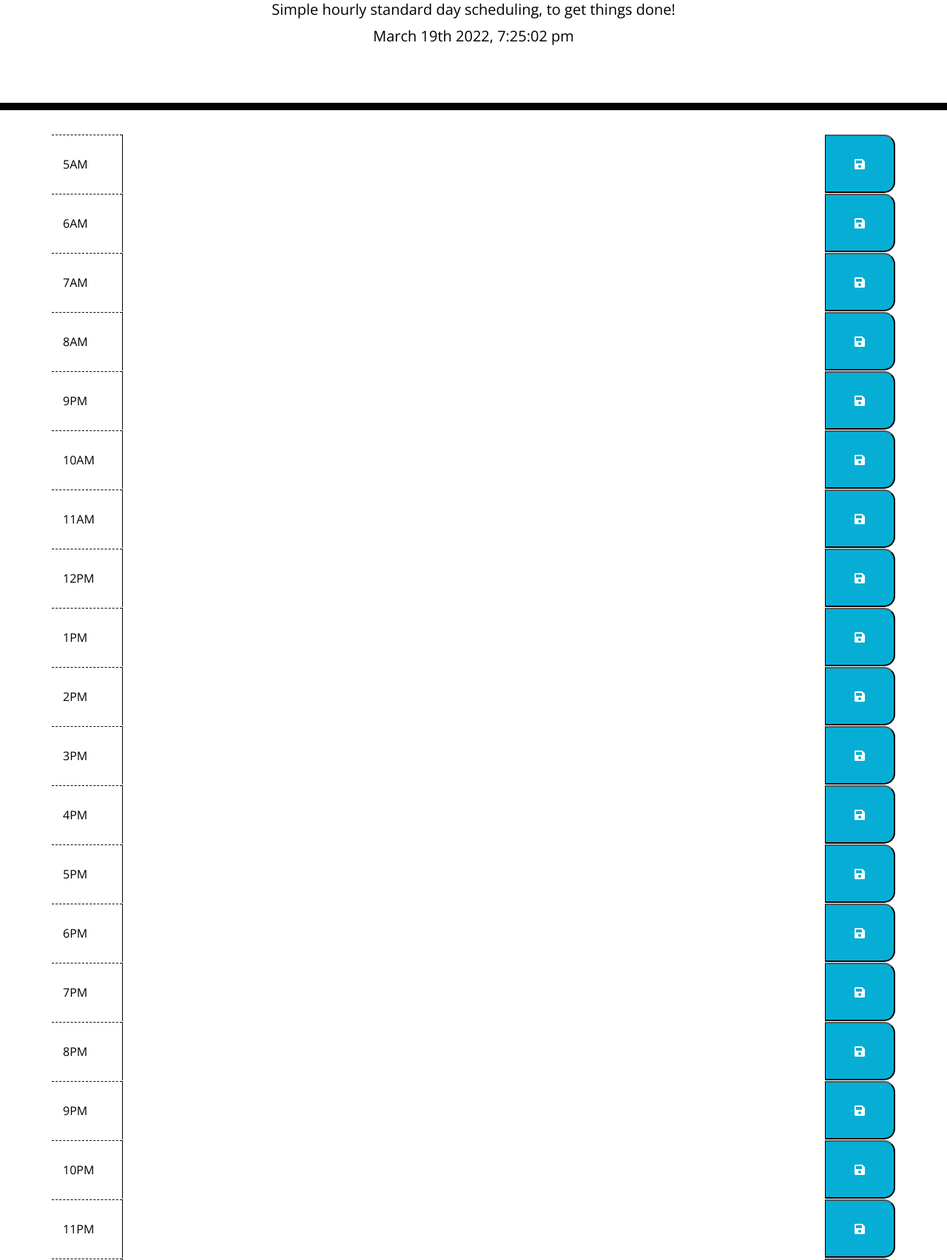
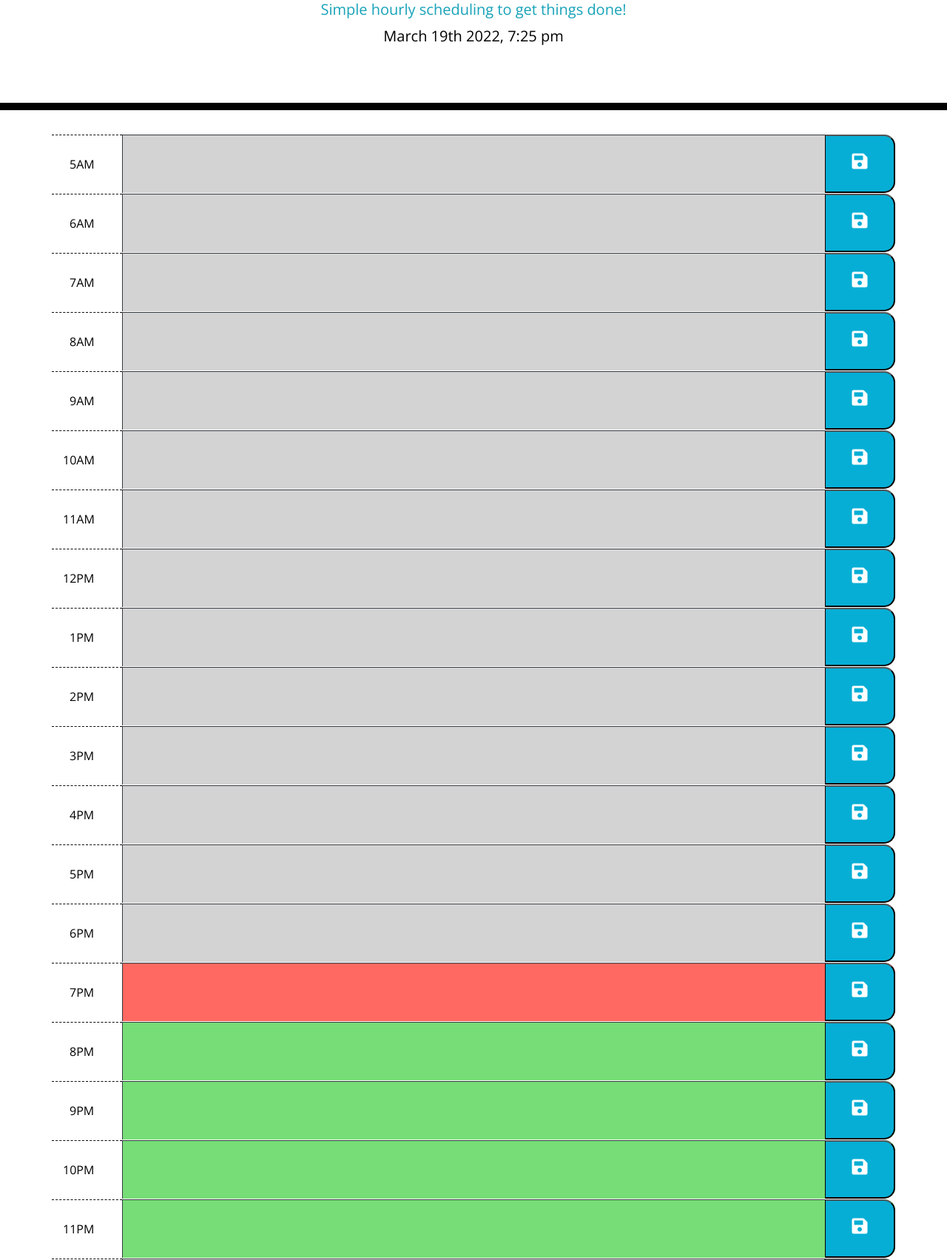
Before and after one commit to ConstanceDesign/Doer, a plain HTML site: page Develop/index.html in a window 1280 px wide. Shown: the part 155-1859 px from the top of the page at 74% size. Drawn offline with nearby package versions, Linux system fonts and the light colour scheme.

Commit message:
final updates

```diff
--- a/Develop/index.html
+++ b/Develop/index.html
@@ -24,113 +24,149 @@
 
   <body>
     <header class="jumbotron">
-      <h1 class="display-3">Doer</h1>
-      <p class="lead">
-        Simple hourly standard day scheduling, to get things done!
-      </p>
+      <h1 class="display-3 font-weight-bold">Doer</h1>
+      <p class="lead text-info">Simple hourly scheduling to get things done!</p>
       <p id="currentDay" class="lead"></p>
     </header>
     <div class="container">
-      <!-- Timeblocks go here -->
-      <section class="time-block row">
-        <div class="hour d-flex col-md-1 align-items-center">5AM</div>
-        <textarea class="description col-md-10"></textarea>
-        <button class="saveBtn col-md-1"><i class="fas fa-save"></i></button>
+      <!-- timeblocks (id in military time) -->
+      <section class="time-block row" id="5">
+        <div class="hour 5am d-flex col-md-1 align-items-center pl-4">5AM</div>
+        <textarea
+          class="description col-md-10 border-top border-dark"
+        ></textarea>
+        <button class="saveBtn col-md-1"><i class="fas fa-save h4"></i></button>
       </section>
-      <section class="time-block row">
-        <div class="hour d-flex col-md-1 align-items-center">6AM</div>
-        <textarea class="description col-md-10"></textarea>
-        <button class="saveBtn col-md-1"><i class="fas fa-save"></i></button>
+      <section class="time-block row" id="6">
+        <div class="hour 6am d-flex col-md-1 align-items-center pl-4">6AM</div>
+        <textarea
+          class="description col-md-10 border-top border-dark"
+        ></textarea>
+        <button class="saveBtn col-md-1"><i class="fas fa-save h4"></i></button>
       </section>
-      <section class="time-block row">
-        <div class="hour d-flex col-md-1 align-items-center">7AM</div>
-        <textarea class="description col-md-10"></textarea>
-        <button class="saveBtn col-md-1"><i class="fas fa-save"></i></button>
+      <section class="time-block row" id="7">
+        <div class="hour 7am d-flex col-md-1 align-items-center pl-4">7AM</div>
+        <textarea
+          class="description col-md-10 border-top border-dark"
+        ></textarea>
+        <button class="saveBtn col-md-1"><i class="fas fa-save h4"></i></button>
       </section>
-      <section class="time-block row">
-        <div class="hour d-flex col-md-1 align-items-center">8AM</div>
-        <textarea class="description col-md-10"></textarea>
-        <button class="saveBtn col-md-1"><i class="fas fa-save"></i></button>
+      <section class="time-block row" id="8">
+        <div class="hour 8am d-flex col-md-1 align-items-center pl-4">8AM</div>
+        <textarea
+          class="description col-md-10 border-top border-dark"
+        ></textarea>
+        <button class="saveBtn col-md-1"><i class="fas fa-save h4"></i></button>
       </section>
-      <section class="time-block row">
-        <div class="hour d-flex col-md-1 align-items-center">9PM</div>
-        <textarea class="description col-md-10"></textarea>
-        <button class="saveBtn col-md-1"><i class="fas fa-save"></i></button>
+      <section class="time-block row" id="9">
+        <div class="hour 9am d-flex col-md-1 align-items-center pl-4">9AM</div>
+        <textarea
+          class="description col-md-10 border-top border-dark"
+        ></textarea>
+        <button class="saveBtn col-md-1"><i class="fas fa-save h4"></i></button>
       </section>
-      <section class="time-block row">
-        <div class="hour d-flex col-md-1 align-items-center">10AM</div>
-        <textarea class="description col-md-10"></textarea>
-        <button class="saveBtn col-md-1"><i class="fas fa-save"></i></button>
+      <section class="time-block row" id="10">
+        <div class="hour 10am d-flex col-md-1 align-items-center">10AM</div>
+        <textarea
+          class="description col-md-10 border-top border-dark"
+        ></textarea>
+        <button class="saveBtn col-md-1"><i class="fas fa-save h4"></i></button>
       </section>
-      <section class="time-block row">
-        <div class="hour d-flex col-md-1 align-items-center">11AM</div>
-        <textarea class="description col-md-10"></textarea>
-        <button class="saveBtn col-md-1"><i class="fas fa-save"></i></button>
+      <section class="time-block row" id="11">
+        <div class="hour 11am d-flex col-md-1 align-items-center">11AM</div>
+        <textarea
+          class="description col-md-10 border-top border-dark"
+        ></textarea>
+        <button class="saveBtn col-md-1"><i class="fas fa-save h4"></i></button>
       </section>
-      <section class="time-block row">
-        <div class="hour d-flex col-md-1 align-items-center">12PM</div>
-        <textarea class="description col-md-10"></textarea>
-        <button class="saveBtn col-md-1"><i class="fas fa-save"></i></button>
+      <section class="time-block row" id="12">
+        <div class="hour 12am d-flex col-md-1 align-items-center">12PM</div>
+        <textarea
+          class="description col-md-10 border-top border-dark"
+        ></textarea>
+        <button class="saveBtn col-md-1"><i class="fas fa-save h4"></i></button>
       </section>
-      <section class="time-block row">
-        <div class="hour d-flex col-md-1 align-items-center">1PM</div>
-        <textarea class="description col-md-10"></textarea>
-        <button class="saveBtn col-md-1"><i class="fas fa-save"></i></button>
+      <section class="time-block row" id="13">
+        <div class="hour 1pm d-flex col-md-1 align-items-center pl-4">1PM</div>
+        <textarea
+          class="description col-md-10 border-top border-dark"
+        ></textarea>
+        <button class="saveBtn col-md-1"><i class="fas fa-save h4"></i></button>
       </section>
-      <section class="time-block row">
-        <div class="hour d-flex col-md-1 align-items-center">2PM</div>
-        <textarea class="description col-md-10"></textarea>
-        <button class="saveBtn col-md-1"><i class="fas fa-save"></i></button>
+      <section class="time-block row" id="14">
+        <div class="hour 2pm d-flex col-md-1 align-items-center pl-4">2PM</div>
+        <textarea
+          class="description col-md-10 border-top border-dark"
+        ></textarea>
+        <button class="saveBtn col-md-1"><i class="fas fa-save h4"></i></button>
       </section>
-      <section class="time-block row">
-        <div class="hour d-flex col-md-1 align-items-center">3PM</div>
-        <textarea class="description col-md-10"></textarea>
-        <button class="saveBtn col-md-1"><i class="fas fa-save"></i></button>
+      <section class="time-block row" id="15">
+        <div class="hour 3pm d-flex col-md-1 align-items-center pl-4">3PM</div>
+        <textarea
+          class="description col-md-10 border-top border-dark"
+        ></textarea>
+        <button class="saveBtn col-md-1"><i class="fas fa-save h4"></i></button>
       </section>
-      <section class="time-block row">
-        <div class="hour d-flex col-md-1 align-items-center">4PM</div>
-        <textarea class="description col-md-10"></textarea>
-        <button class="saveBtn col-md-1"><i class="fas fa-save"></i></button>
+      <section class="time-block row" id="16">
+        <div class="hour 4pm d-flex col-md-1 align-items-center pl-4">4PM</div>
+        <textarea
+          class="description col-md-10 border-top border-dark"
+        ></textarea>
+        <button class="saveBtn col-md-1"><i class="fas fa-save h4"></i></button>
       </section>
-      <section class="time-block row">
-        <div class="hour d-flex col-md-1 align-items-center">5PM</div>
-        <textarea class="description col-md-10"></textarea>
-        <button class="saveBtn col-md-1"><i class="fas fa-save"></i></button>
+      <section class="time-block row" id="17">
+        <div class="hour 5pm d-flex col-md-1 align-items-center pl-4">5PM</div>
+        <textarea
+          class="description col-md-10 border-top border-dark"
+        ></textarea>
+        <button class="saveBtn col-md-1"><i class="fas fa-save h4"></i></button>
       </section>
-      <section class="time-block row">
-        <div class="hour d-flex col-md-1 align-items-center">6PM</div>
-        <textarea class="description col-md-10"></textarea>
-        <button class="saveBtn col-md-1"><i class="fas fa-save"></i></button>
+      <section class="time-block row" id="18">
+        <div class="hour 6pm d-flex col-md-1 align-items-center pl-4">6PM</div>
+        <textarea
+          class="description col-md-10 border-top border-dark"
+        ></textarea>
+        <button class="saveBtn col-md-1"><i class="fas fa-save h4"></i></button>
       </section>
-      <section class="time-block row">
-        <div class="hour d-flex col-md-1 align-items-center">7PM</div>
-        <textarea class="description col-md-10"></textarea>
-        <button class="saveBtn col-md-1"><i class="fas fa-save"></i></button>
+      <section class="time-block row" id="19">
+        <div class="hour 7pm d-flex col-md-1 align-items-center pl-4">7PM</div>
+        <textarea
+          class="description col-md-10 border-top border-dark"
+        ></textarea>
+        <button class="saveBtn col-md-1"><i class="fas fa-save h4"></i></button>
       </section>
-      <section class="time-block row">
-        <div class="hour d-flex col-md-1 align-items-center">8PM</div>
-        <textarea class="description col-md-10"></textarea>
-        <button class="saveBtn col-md-1"><i class="fas fa-save"></i></button>
+      <section class="time-block row" id="20">
+        <div class="hour 8pm d-flex col-md-1 align-items-center pl-4">8PM</div>
+        <textarea
+          class="description col-md-10 border-top border-dark"
+        ></textarea>
+        <button class="saveBtn col-md-1"><i class="fas fa-save h4"></i></button>
       </section>
-      <section class="time-block row">
-        <div class="hour d-flex col-md-1 align-items-center">9PM</div>
-        <textarea class="description col-md-10"></textarea>
-        <button class="saveBtn col-md-1"><i class="fas fa-save"></i></button>
+      <section class="time-block row" id="21">
+        <div class="hour 9pm d-flex col-md-1 align-items-center pl-4">9PM</div>
+        <textarea
+          class="description col-md-10 border-top border-dark"
+        ></textarea>
+        <button class="saveBtn col-md-1"><i class="fas fa-save h4"></i></button>
       </section>
-      <section class="time-block row">
-        <div class="hour d-flex col-md-1 align-items-center">10PM</div>
-        <textarea class="description col-md-10"></textarea>
-        <button class="saveBtn col-md-1"><i class="fas fa-save"></i></button>
+      <section class="time-block row" id="22">
+        <div class="hour 10pm d-flex col-md-1 align-items-center">10PM</div>
+        <textarea
+          class="description col-md-10 border-top border-dark"
+        ></textarea>
+        <button class="saveBtn col-md-1"><i class="fas fa-save h4"></i></button>
       </section>
-      <section class="time-block row">
-        <div class="hour d-flex col-md-1 align-items-center">11PM</div>
-        <textarea class="description col-md-10"></textarea>
-        <button class="saveBtn col-md-1"><i class="fas fa-save"></i></button>
+      <section class="time-block row" id="23">
+        <div class="hour 11pm d-flex col-md-1 align-items-center">11PM</div>
+        <textarea
+          class="description col-md-10 border-top border-dark"
+        ></textarea>
+        <button class="saveBtn col-md-1"><i class="fas fa-save h4"></i></button>
       </section>
-      <section class="time-block row">
-        <div class="hour d-flex col-md-1 align-items-center">12PM</div>
-        <textarea class="description col-md-10"></textarea>
-        <button class="saveBtn col-md-1"><i class="fas fa-save"></i></button>
+      <section class="time-block row" id="0">
+        <div class="hour 12pm d-flex col-md-1 align-items-center">12PM</div>
+        <textarea class="description col-md-10 border border-dark"></textarea>
+        <button class="saveBtn col-md-1"><i class="fas fa-save h4"></i></button>
       </section>
     </div>
     <script src="https://code.jquery.com/jquery-3.4.1.min.js"></script>
--- a/Develop/script.js
+++ b/Develop/script.js
@@ -1,5 +1,59 @@
+// when the app is opened
 $(document).ready(function () {
-  $("#currentDay").text(moment().format("MMMM Do YYYY, h:mm:ss a"));
+  // current date and time are displayed
+  $("#currentDay").text(moment().format("MMMM Do YYYY, h:mm a"));
 
-  $("#saveBtn").text(moment().format("MMMM Do YYYY, h:mm:ss a"));
+  $(".saveBtn").on("click", function () {
+    var text = $(this).siblings(".description").val();
+
+    var time = $(this).parent().attr("id");
+
+    localStorage.setItem(time, text);
+  });
+
+  // get current value of textarea
+  var text = $(this).val();
+
+  var currentHour = moment().hours();
+  console.log("currentHour", currentHour);
+
+  // hour blocks are identified as past, present, or future
+  $(".time-block").each(function () {
+    var blockHour = parseInt($(this).attr("id"));
+
+    if (blockHour < currentHour) {
+      $(this).addClass("past");
+    } else if (blockHour === currentHour) {
+      $(this).removeClass("past");
+      $(this).addClass("present");
+    } else {
+      $(this).removeClass("past");
+      $(this).removeClass("present");
+      $(this).addClass("future");
+    }
+  });
+
+  // when the app is opened the text areas are populated from local storage
+  $("#5 .description").val(localStorage.getItem("5"));
+  $("#6 .description").val(localStorage.getItem("6"));
+  $("#7 .description").val(localStorage.getItem("7"));
+  $("#8 .description").val(localStorage.getItem("8"));
+  $("#9 .description").val(localStorage.getItem("9"));
+  $("#10 .description").val(localStorage.getItem("10"));
+  $("#11 .description").val(localStorage.getItem("11"));
+  $("#12 .description").val(localStorage.getItem("12"));
+  $("#13 .description").val(localStorage.getItem("13"));
+  $("#14 .description").val(localStorage.getItem("14"));
+  $("#15 .description").val(localStorage.getItem("15"));
+  $("#16 .description").val(localStorage.getItem("16"));
+  $("#17 .description").val(localStorage.getItem("17"));
+  $("#18 .description").val(localStorage.getItem("18"));
+  $("#19 .description").val(localStorage.getItem("19"));
+  $("#20 .description").val(localStorage.getItem("20"));
+  $("#21 .description").val(localStorage.getItem("21"));
+  $("#22 .description").val(localStorage.getItem("22"));
+  $("#23 .description").val(localStorage.getItem("23"));
+  $("#0 .description").val(localStorage.getItem("0"));
+
+  // text areas are saved to local storage
 });
--- a/Develop/style.css
+++ b/Develop/style.css
@@ -68,4 +68,5 @@ textarea {
 .saveBtn i:hover {
   font-size: 20px;
   transition: all 0.3s ease-in-out;
+  /* color: green !important; */
 }
```
Also changed, not shown: Develop/images/Doer.png (added), 3 other files.
